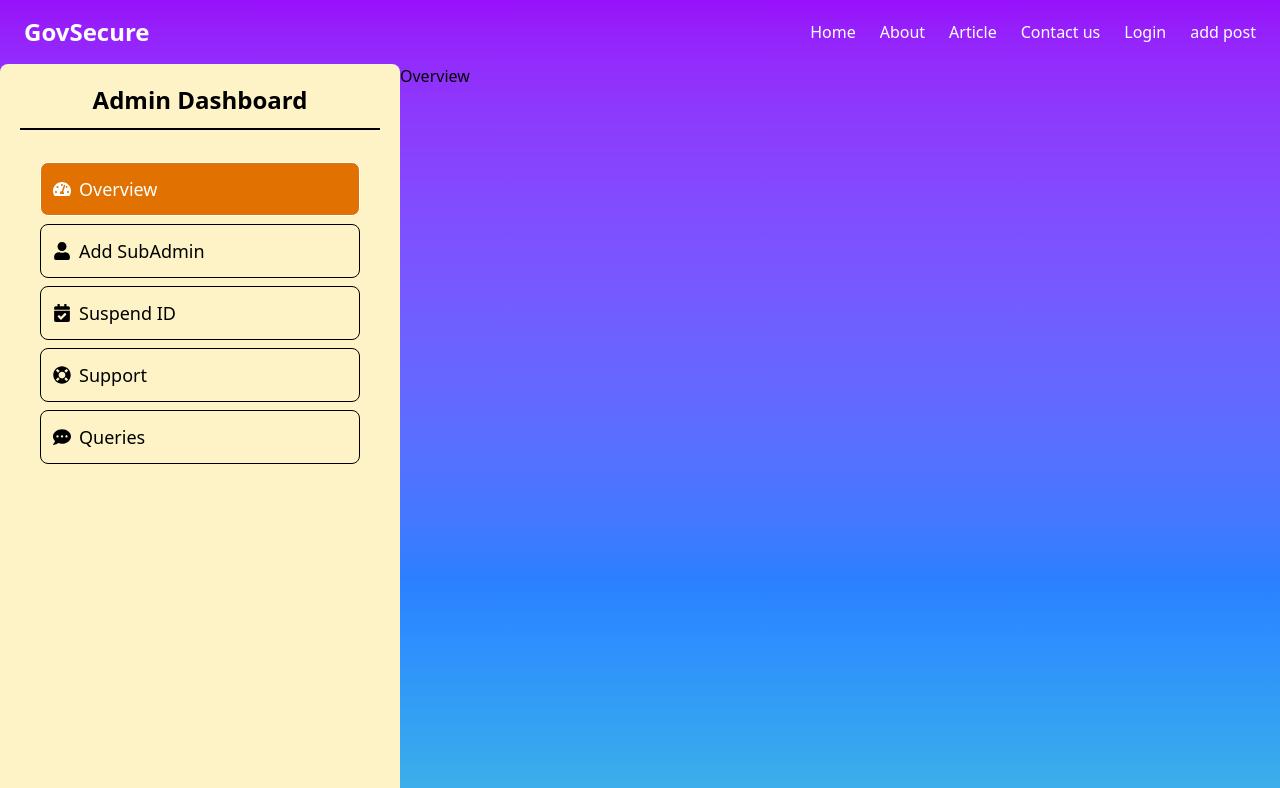
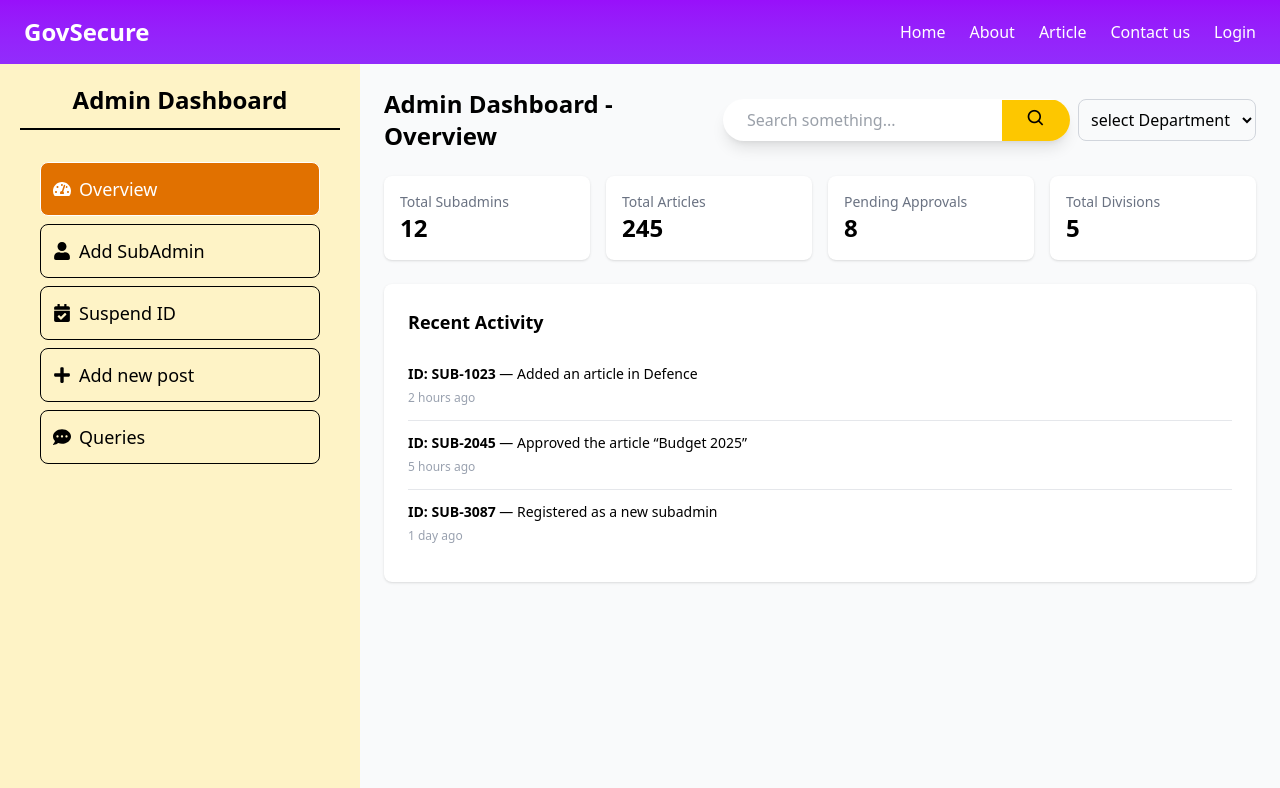
Before and after one commit to 01Ranjan/SGPI, a React (Vite) app in the folder client/: page /admin/dashboard in a window 1280 px wide. Shown: the top 788 px of the page. Built offline with nearby package versions, Linux system fonts and the light colour scheme.

Commit message:
Admin dashboard overview page done

```diff
--- a/client/src/components/Admin/Overview.jsx
+++ b/client/src/components/Admin/Overview.jsx
@@ -1,9 +1,214 @@
-import React from 'react'
+import React, { useState } from "react";
+import {Link} from "react-router-dom"
 
-function Overview() {
+
+const AdminOverview = () => {
+  const [selectedCard, setSelectedCard] = useState(null);
+
+  const handleCardClick = (card) => {
+    setSelectedCard((prev) => (prev === card ? null : card)); // toggle
+  };
+
+  const renderCardDetails = () => {
+    if (!selectedCard) return null;
+
+    switch (selectedCard) {
+      case "subadmins":
+        return (
+          <div className="w-full">
+          <table className="min-w-full border border-gray-200 ">
+            <thead>
+              <tr>
+                <th className="px-4 py-2 w-1/4 text-left text-sm font-bold text-gray-600 border-b">ID</th>
+                <th className="px-4 py-2 w-2/4 text-left text-sm font-bold text-gray-600 border-b">Name</th>
+                <th className="px-4 py-2 w-1/4 text-left text-sm font-bold text-gray-600 border-b">Department</th>
+                <th className="px-4 py-2 w-1/4 text-left text-sm font-bold text-gray-600 border-b">Actions</th>
+              </tr>
+            </thead>
+            <tbody >
+              <tr>
+                <td className="px-4 py-2 w-1/4 text-left text-sm font-medium text-gray-600 border-b">unique123</td>
+                <td className="px-4 py-2 w-1/4 text-left text-sm font-medium text-gray-600 border-b">Ravi Kumar</td>
+                <td className="px-4 py-2 w-1/4 text-left text-sm font-medium text-gray-600 border-b">Defence</td>
+                <td className="px-4 py-2 w-1/4 text-left text-sm font-medium text-gray-600 border-b">
+                  <button className="text-red-500 hover:underline">Delete</button>
+                </td>
+              </tr>
+            </tbody>
+          </table>
+          </div>
+        );
+      case "articles":
+        return (
+          <div className="w-full">
+          <table className="min-w-full border border-gray-200 ">
+            <thead>
+              <tr>
+                <th className="px-4 py-2 w-1/4 text-left text-sm font-bold text-gray-600 border-b">Department</th>
+                <th className="px-4 py-2 w-2/4 text-left text-sm font-bold text-gray-600 border-b">Title</th>
+                <th className="px-4 py-2 w-1/4 text-left text-sm font-bold text-gray-600 border-b">Posted by</th>
+                <th className="px-4 py-2 w-1/4 text-left text-sm font-bold text-gray-600 border-b">View</th>
+              </tr>
+            </thead>
+            <tbody >
+              <tr>
+                <td className="px-4 py-2 w-1/4 text-left text-sm font-medium text-gray-600 border-b">Education</td>
+                <td className="px-4 py-2 w-1/4 text-left text-sm font-medium text-gray-600 border-b">Education new policy</td>
+                <td className="px-4 py-2 w-1/4 text-left text-sm font-medium text-gray-600 border-b">Rajiv sharma</td>
+                <td className="px-4 py-2 w-1/4 text-left text-sm font-medium text-gray-600 border-b">
+                  <Link
+                    to="/readmore"
+                    className="mt-4 text-blue-600 hover:underline text-sm font-medium"
+                  >
+                    View
+                  </Link>
+                </td>
+              </tr>
+            </tbody>
+          </table>
+          </div>
+        );
+      case "pending":
+        return (
+          <div className="w-full">
+          <table className="min-w-full border border-gray-200 ">
+            <thead>
+              <tr>
+                <th className="px-4 py-2 w-1/4 text-left text-sm font-bold text-gray-600 border-b">ID</th>
+                <th className="px-4 py-2 w-2/4 text-left text-sm font-bold text-gray-600 border-b">Title</th>
+                <th className="px-4 py-2 w-1/4 text-left text-sm font-bold text-gray-600 border-b">Department</th>
+                <th className="px-4 py-2 w-1/4 text-left text-sm font-bold text-gray-600 border-b">Actions</th>
+              </tr>
+            </thead>
+            <tbody >
+              <tr>
+                <td className="px-4 py-2 w-1/4 text-left text-sm font-medium text-gray-600 border-b">unique123</td>
+                <td className="px-4 py-2 w-1/4 text-left text-sm font-medium text-gray-600 border-b">New education policy</td>
+                <td className="px-4 py-2 w-1/4 text-left text-sm font-medium text-gray-600 border-b">Education</td>
+                <td className="px-4 py-2 w-1/4 text-left text-sm font-medium text-gray-600 border-b">
+                  <button className="text-blue-500 hover:underline mr-2">Reject</button>
+                  <button className="text-red-500 hover:underline">Approve</button>
+                </td>
+              </tr>
+            </tbody>
+          </table>
+          </div>
+        );
+      case "divisions":
+        return (
+          <div className="w-full">
+          <table className="min-w-full border border-gray-200 ">
+            <thead>
+              <tr>
+                <th className="px-4 py-2 w-1/4 text-left text-sm font-bold text-gray-600 border-b">Sub admin id</th>
+                <th className="px-4 py-2 w-1/4 text-left text-sm font-bold text-gray-600 border-b">No of Division</th>
+                <th className="px-4 py-2 w-1/4 text-left text-sm font-bold text-gray-600 border-b">NO of active members</th>
+                <th className="px-4 py-2 w-1/4 text-left text-sm font-bold text-gray-600 border-b">Past members</th>
+              </tr>
+            </thead>
+            <tbody >
+              <tr>
+                <td className="px-4 py-2 w-1/4 text-left text-sm font-medium text-gray-600 border-b">unque@123</td>
+                <td className="px-4 py-2 w-1/4 text-left text-sm font-medium text-gray-600 border-b">23</td>
+                <td className="px-4 py-2 w-1/4 text-left text-sm font-medium text-gray-600 border-b">24</td>
+                <td className="px-4 py-2 w-1/4 text-left text-sm font-medium text-gray-600 border-b">13</td>
+              </tr>
+            </tbody>
+          </table>
+          </div>
+        );
+      default:
+        return null;
+    }
+  };
+
   return (
-    <div>Overview</div>
-  )
-}
+    <div className="p-6 bg-gray-50 min-h-screen">
+      {/* First Row */}
+      <div className="flex flex-col md:flex-row md:items-center md:justify-between gap-4 mb-6">
+        <h1 className="text-2xl font-bold">Admin Dashboard - Overview</h1>
+        <div className="flex gap-2 w-full md:w-auto">
+          <div className="flex items-center bg-white rounded-full shadow-lg overflow-hidden">
+            <input
+              type="text"
+              placeholder="Search something..."
+              className="flex-1 px-6 py-2 text-gray-700 focus:outline-none"
+            />
+            <button className="px-6 py-2 bg-yellow-400 text-black font-semibold hover:bg-yellow-500 transition">
+              <i className="bx bx-search text-xl"></i>
+            </button>
+          </div>
+          <select className="border border-gray-300 rounded-lg px-2 py-2 focus:outline-none focus:ring-2 focus:ring-blue-500">
+            <option>select Department</option>
+            <option>Health</option>
+            <option>Defence</option>
+            <option>Agriculture</option>
+            <option>Education</option>
+          </select>
+        </div>
+      </div>
 
-export default Overview
+      {/* Second Row */}
+      <div className="grid grid-cols-1 sm:grid-cols-2 lg:grid-cols-4 gap-4 mb-2">
+        <div
+          onClick={() => handleCardClick("subadmins")}
+          className="bg-white p-4 rounded-lg shadow hover:shadow-lg transition cursor-pointer"
+        >
+          <h3 className="text-gray-500 text-sm">Total Subadmins</h3>
+          <p className="text-2xl font-bold">12</p>
+        </div>
+        <div
+          onClick={() => handleCardClick("articles")}
+          className="bg-white p-4 rounded-lg shadow hover:shadow-lg transition cursor-pointer"
+        >
+          <h3 className="text-gray-500 text-sm">Total Articles</h3>
+          <p className="text-2xl font-bold">245</p>
+        </div>
+        <div
+          onClick={() => handleCardClick("pending")}
+          className="bg-white p-4 rounded-lg shadow hover:shadow-lg transition cursor-pointer"
+        >
+          <h3 className="text-gray-500 text-sm">Pending Approvals</h3>
+          <p className="text-2xl font-bold">8</p>
+        </div>
+        <div
+          onClick={() => handleCardClick("divisions")}
+          className="bg-white p-4 rounded-lg shadow hover:shadow-lg transition cursor-pointer"
+        >
+          <h3 className="text-gray-500 text-sm">Total Divisions</h3>
+          <p className="text-2xl font-bold">5</p>
+        </div>
+      </div>
+
+      {/* Card Details (expands below cards) */}
+      {renderCardDetails()}
+
+      {/* Third Row */}
+      <div className="bg-white p-6 rounded-lg shadow mt-6">
+        <h3 className="text-lg font-semibold mb-4">Recent Activity</h3>
+        <ul className="divide-y divide-gray-200">
+          <li className="py-3">
+            <p className="text-sm">
+              <strong>ID: SUB-1023</strong> — Added an article in Defence
+            </p>
+            <span className="text-xs text-gray-400">2 hours ago</span>
+          </li>
+          <li className="py-3">
+            <p className="text-sm">
+              <strong>ID: SUB-2045</strong> — Approved the article “Budget 2025”
+            </p>
+            <span className="text-xs text-gray-400">5 hours ago</span>
+          </li>
+          <li className="py-3">
+            <p className="text-sm">
+              <strong>ID: SUB-3087</strong> — Registered as a new subadmin
+            </p>
+            <span className="text-xs text-gray-400">1 day ago</span>
+          </li>
+        </ul>
+      </div>
+    </div>
+  );
+};
+
+export default AdminOverview;
--- a/client/src/components/Admin/Registerpopup.jsx
+++ b/client/src/components/Admin/Registerpopup.jsx
@@ -1,9 +1,6 @@
 import React from "react";
 
 function RegisterPopup({ isopen, onClose, formData }) {
-console.log(isopen);
-
-
   if (!isopen) {return null};
 
 
--- a/client/src/components/Admin/sidebar.jsx
+++ b/client/src/components/Admin/sidebar.jsx
@@ -7,6 +7,7 @@ import {
   FaLifeRing,
   FaCommentDots,
   FaSignOutAlt,
+  FaPlus,
 } from "react-icons/fa";
 
 //   const handleLogout = async () => {
@@ -18,8 +19,8 @@ import {
 const Sidebar = ({ active, setActive }) => {
   return (
     <div>
-      <div className="bg-[#afc5e2]  rounded-2xl">
-        <div className="w-100  min-h-[100.2vh] p-5 flex flex-col justify-between  bg-amber-100 rounded-lg">
+      <div className="bg-[#afc5e2] ">
+        <div className="w-90  min-h-[100vh] p-5 flex flex-col justify-between  bg-amber-100">
           <div>
             <div className="border-b-2 pb-3 h-fit flex justify-center">
               <span className="text-2xl font-bold">Admin Dashboard</span>
@@ -37,7 +38,7 @@ const Sidebar = ({ active, setActive }) => {
                 </li>
                 <li
                   className={`flex items-center gap-2 border p-3 rounded-lg text-lg hover:bg-blue-700 hover:text-white cursor-pointer ${
-                    active === "profile" && "bg-amber-600 text-white"
+                    active === "addsubadmin" && "bg-amber-600 text-white"
                   }`}
                   onClick={() => setActive("addsubadmin")}
                 >
@@ -53,11 +54,11 @@ const Sidebar = ({ active, setActive }) => {
                 </li>
                 <li
                   className={`flex items-center gap-2 border p-3 rounded-lg text-lg hover:bg-blue-700 hover:text-white cursor-pointer ${
-                    active === "support" && "bg-amber-600 text-white"
+                    active === "addpost" && "bg-amber-600 text-white"
                   }`}
-                  onClick={() => setActive("support")}
+                  onClick={() => setActive("addpost")}
                 >
-                  <FaLifeRing /> Support
+                  <FaPlus />Add new post
                 </li>
                 <li
                   className={`flex items-center gap-2 border p-3 rounded-lg text-lg hover:bg-blue-700 hover:text-white cursor-pointer ${
--- a/client/src/components/Navbar.jsx
+++ b/client/src/components/Navbar.jsx
@@ -23,10 +23,6 @@ export default function Navbar() {
             <li><Link to="/article" className="hover:underline">Article</Link></li>
             <li><Link to="/contact" className="hover:underline">Contact us</Link></li>
             <li><Link to="/login" className="hover:underline">Login</Link></li>
-            <li><Link to="/addpost" className="hover:underline">add post</Link></li>
-
-
-
             </ul>
         </div>
 
--- a/client/src/components/Users/Articledetails.jsx
+++ b/client/src/components/Users/Articledetails.jsx
@@ -57,10 +57,7 @@ export default function Articledetails() {
         <span>/</span>
         <span className="font-semibold">{article.title}</span>
       </nav>
-
-      {/* Ice Glass Container */}
       <div className="bg-white/30 backdrop-blur-lg rounded-2xl shadow-lg p-6 max-w-5xl mx-auto">
-        {/* Header */}
         <h1 className="text-3xl font-bold text-gray-900 mb-2">{article.title}</h1>
         <p className="text-gray-700 mb-1 flex items-center gap-2">
           <i className="bx bx-user text-lg"></i>
@@ -89,7 +86,7 @@ export default function Articledetails() {
           <h1 className="text-2xl font-bold">Statement</h1>
           <p>{article.content}</p>
         </div>
-        {/* Document Preview (Non-downloadable) */}
+        {/* Document  */}
         <div className="mb-6">
           <h2 className="text-lg font-semibold mb-2 flex items-center gap-2">
             <i className="bx bx-file"></i> Official Document
--- a/client/src/pages/AdminPannel.jsx
+++ b/client/src/pages/AdminPannel.jsx
@@ -5,6 +5,7 @@ import { useNavigate } from "react-router-dom";
 import Overview from "../components/Admin/Overview";
 import AddSubAddmin from "../components/Admin/AddSubAddmin";
 import Sidebar from "../components/Admin/sidebar";
+import AddPost from "../components/Admin/post";
 
 
 const AdminPannel = () => {
@@ -18,10 +19,10 @@ const AdminPannel = () => {
     <>
       <div className="flex">
         <Sidebar active={active} setActive={setActive}  />
-        <div className="w-full">
+        <div className="w-full h-screen overflow-y-auto">
           {active === "overview" && <Overview />}
           {active === "addsubadmin" && <AddSubAddmin />}
-
+          {active === "addpost" && <AddPost/>}
         </div>
       </div>
     </>
```
